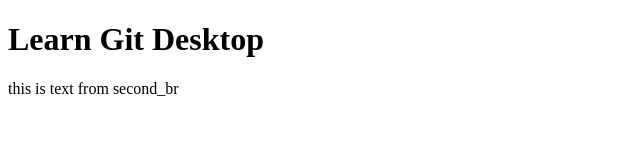
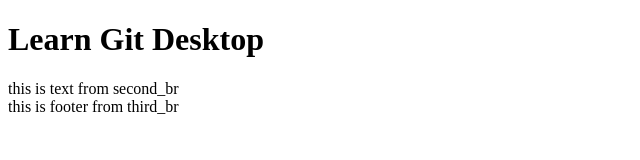
Before and after one commit to SarunUampramorn/git-desktop, a plain HTML site: page index.html in a window 1280 px wide. Shown: the whole page, without its empty margins (0-640 px from the left). Drawn offline with Linux system fonts and the light colour scheme.

Commit message:
add footer and stuff
add footer and stuff

```diff
--- a/index.html
+++ b/index.html
@@ -10,5 +10,8 @@
     <main>
         this is text from second_br
     </main>
+    <footer>
+        this is footer from third_br
+    </footer>
 </body>
 </html>
```
